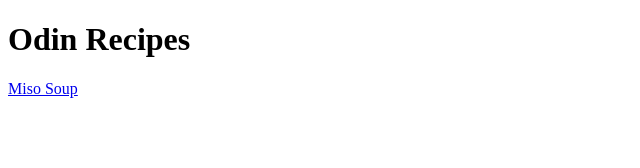
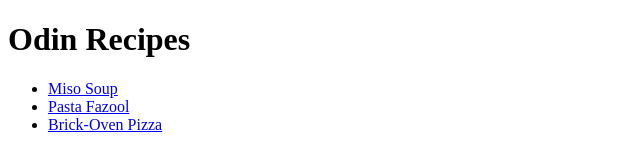
Before and after one commit to juancorax/odin-recipes, a plain HTML site: page index.html in a window 1280 px wide. Shown: the whole page, without its empty margins (0-640 px from the left). Drawn offline with Linux system fonts and the light colour scheme.

Commit message:
Put the recipe links in an unordered list

```diff
--- a/index.html
+++ b/index.html
@@ -7,8 +7,31 @@
   <body>
     <h1>Odin Recipes</h1>
 
-    <a href="./recipes/miso-soup.html" target="_blank" rel="noopener noreferrer"
-      >Miso Soup</a
-    >
+    <ul>
+      <li>
+        <a
+          href="./recipes/miso-soup.html"
+          target="_blank"
+          rel="noopener noreferrer"
+          >Miso Soup</a
+        >
+      </li>
+      <li>
+        <a
+          href="./recipes/pasta-fazool.html"
+          target="_blank"
+          rel="noopener noreferrer"
+          >Pasta Fazool</a
+        >
+      </li>
+      <li>
+        <a
+          href="./recipes/brick-oven-pizza.html"
+          target="_blank"
+          rel="noopener noreferrer"
+          >Brick-Oven Pizza</a
+        >
+      </li>
+    </ul>
   </body>
 </html>
```
